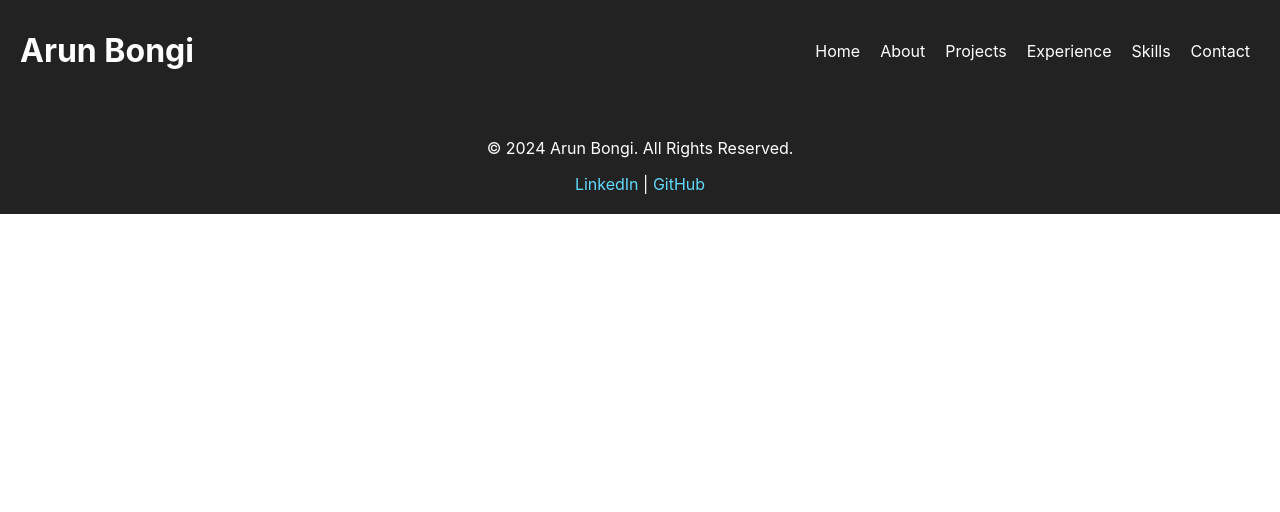
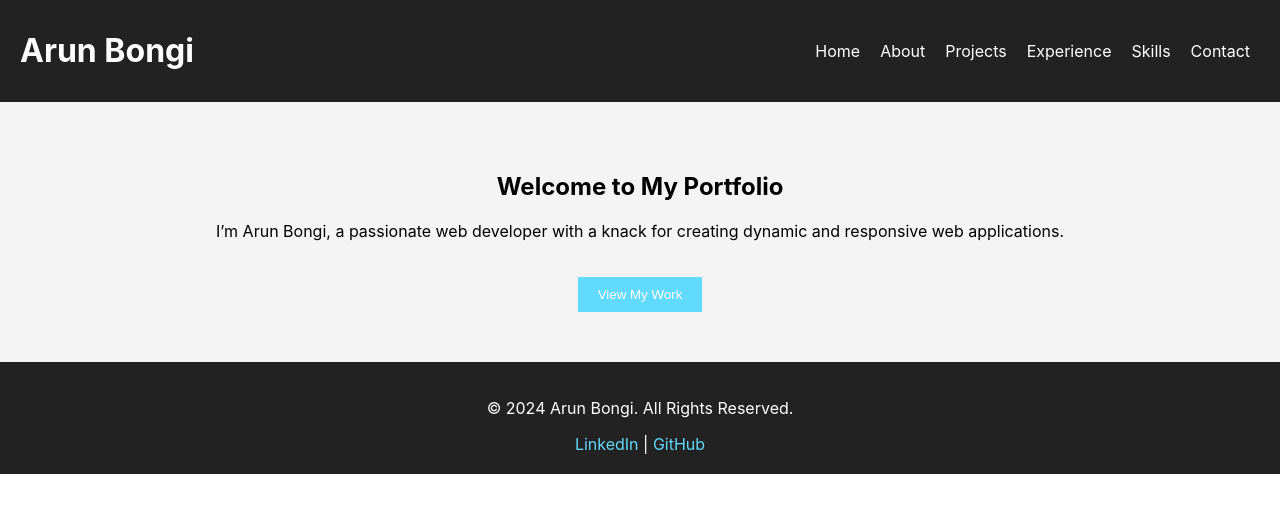
Before and after one commit to ArunBongi/portfolio, a React (Create React App) app: page /#/portfolio in a window 1280 px wide. Shown: the top 512 px of the page. Built offline with nearby package versions, Linux system fonts and the light colour scheme.

Commit message:
Update homepage link

```diff
--- a/src/App.js
+++ b/src/App.js
@@ -1,5 +1,6 @@
 import React from 'react';
-import { BrowserRouter as Router, Routes, Route } from 'react-router-dom';
+import { HashRouter as Router, Routes, Route } from 'react-router-dom';
+// import { BrowserRouter as Router, Routes, Route } from 'react-router-dom';
 import Header from './components/Header';
 import Home from './components/Home';
 import About from './components/About';
--- a/src/components/Home.jsx
+++ b/src/components/Home.jsx
@@ -11,7 +11,7 @@
         dynamic and responsive web applications.
       </p>
       <button>
-        <a href="/projects">View My Work</a>
+        <a href="#/projects">View My Work</a>
       </button>
     </section>
   );
```
